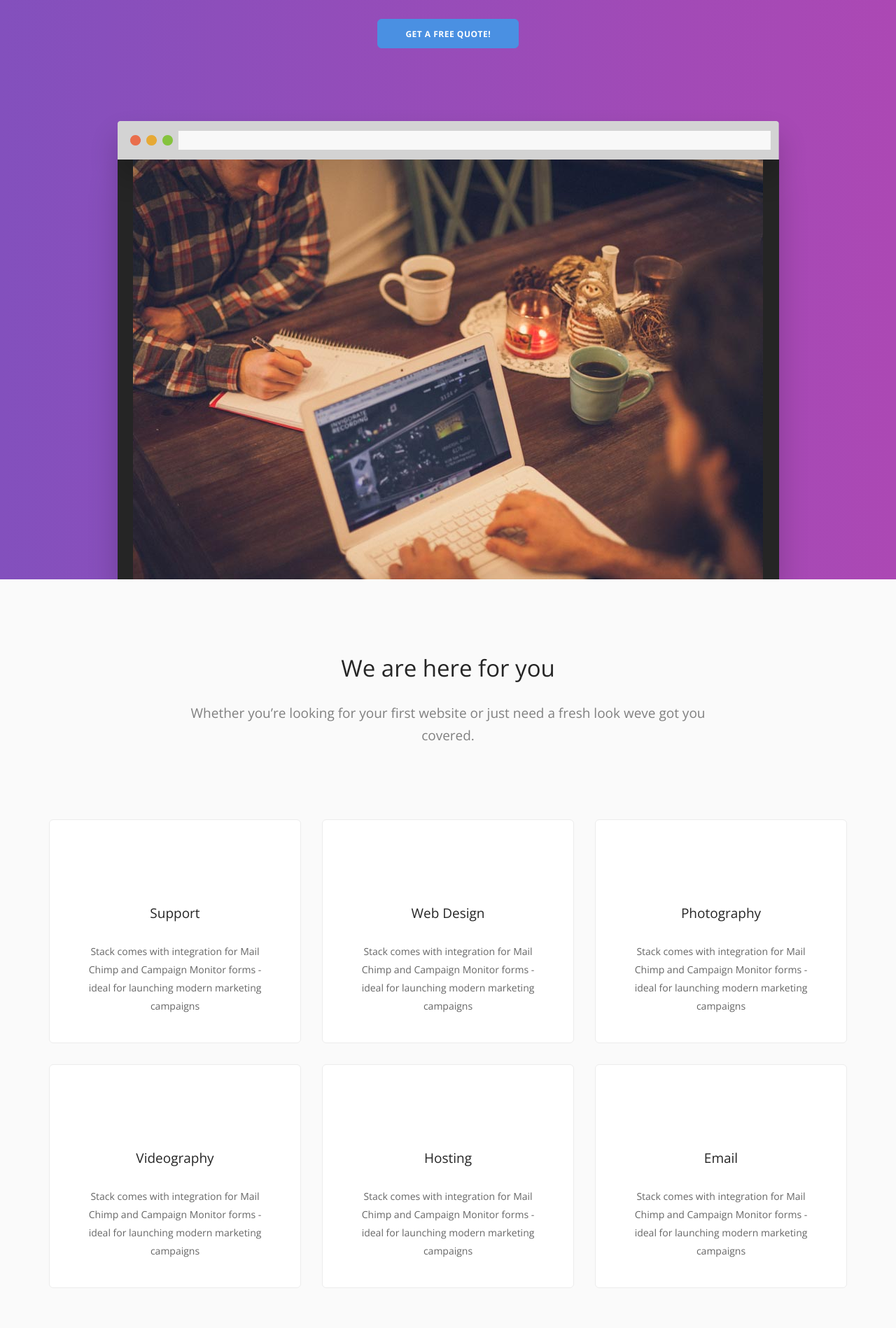
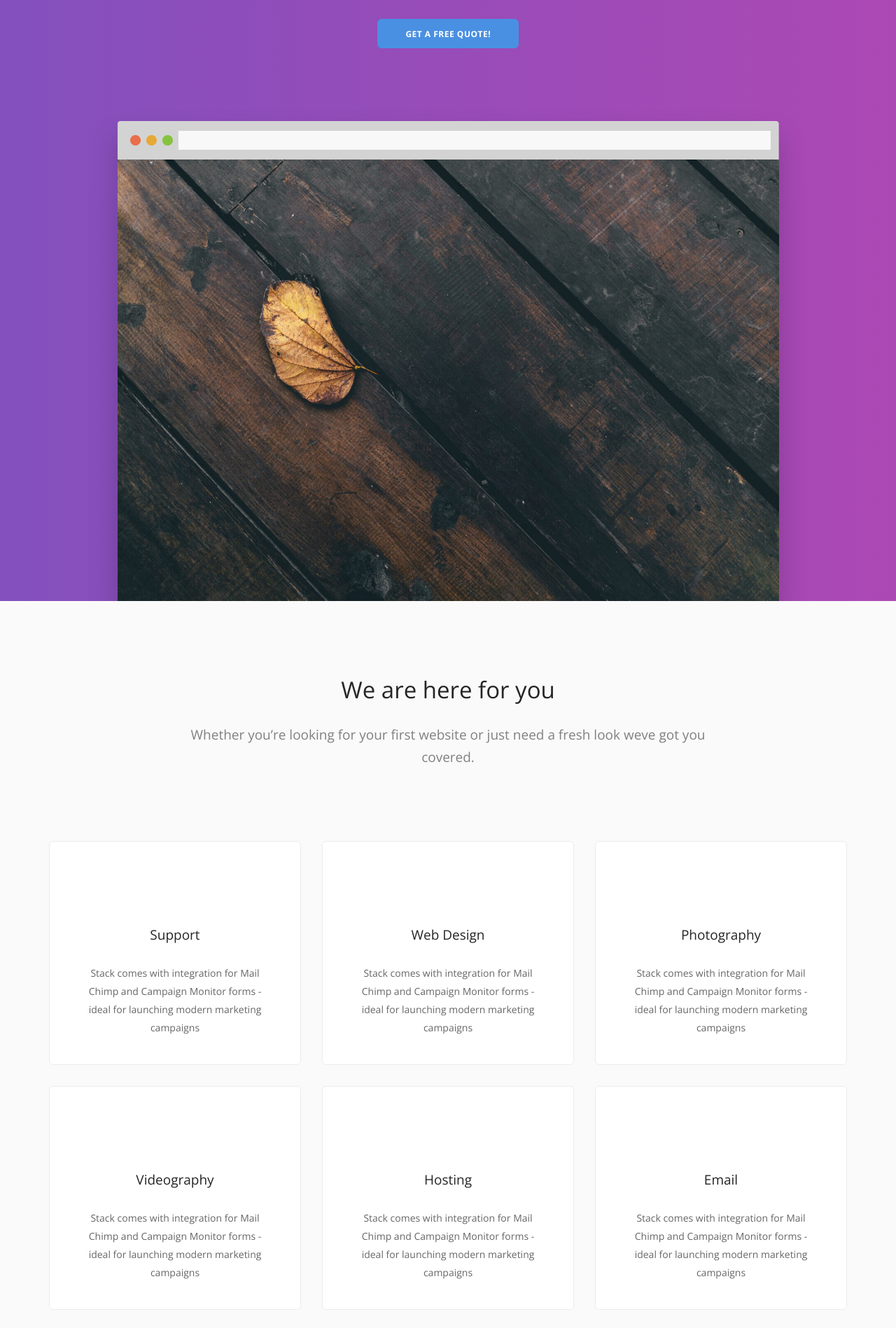
Before and after one commit to WoollyAlly/WoollyAllyTest, a Jekyll site: the page built from index.html, in a window 1280 px wide. Shown: the part 346-2244 px from the top of the page at 70% size. Built offline with Jekyll 4.4.1, drawn with Linux system fonts in a browser that asks for light colours; some web fonts are replaced.

Commit message:
Updated '_includes/home.html' via CloudCannon

```diff
--- a/_includes/home.html
+++ b/_includes/home.html
@@ -24,7 +24,7 @@
                 <div class="col-sm-12 col-md-10 col-md-offset-1 animated bounceInUp">
                     <img class="unmarg--bottom box-shadow-wide" alt="Image" src="img/device-4.png" />
                     <div class="bg--dark box-shadow-wide">
-                        <img class="unmarg--bottom" alt="Image" src="img/woolly.jpg" />
+                        <img class="unmarg--bottom" alt="Image" src="img/hero-1.jpg" />
                     </div>
                 </div>
             </div>
```
